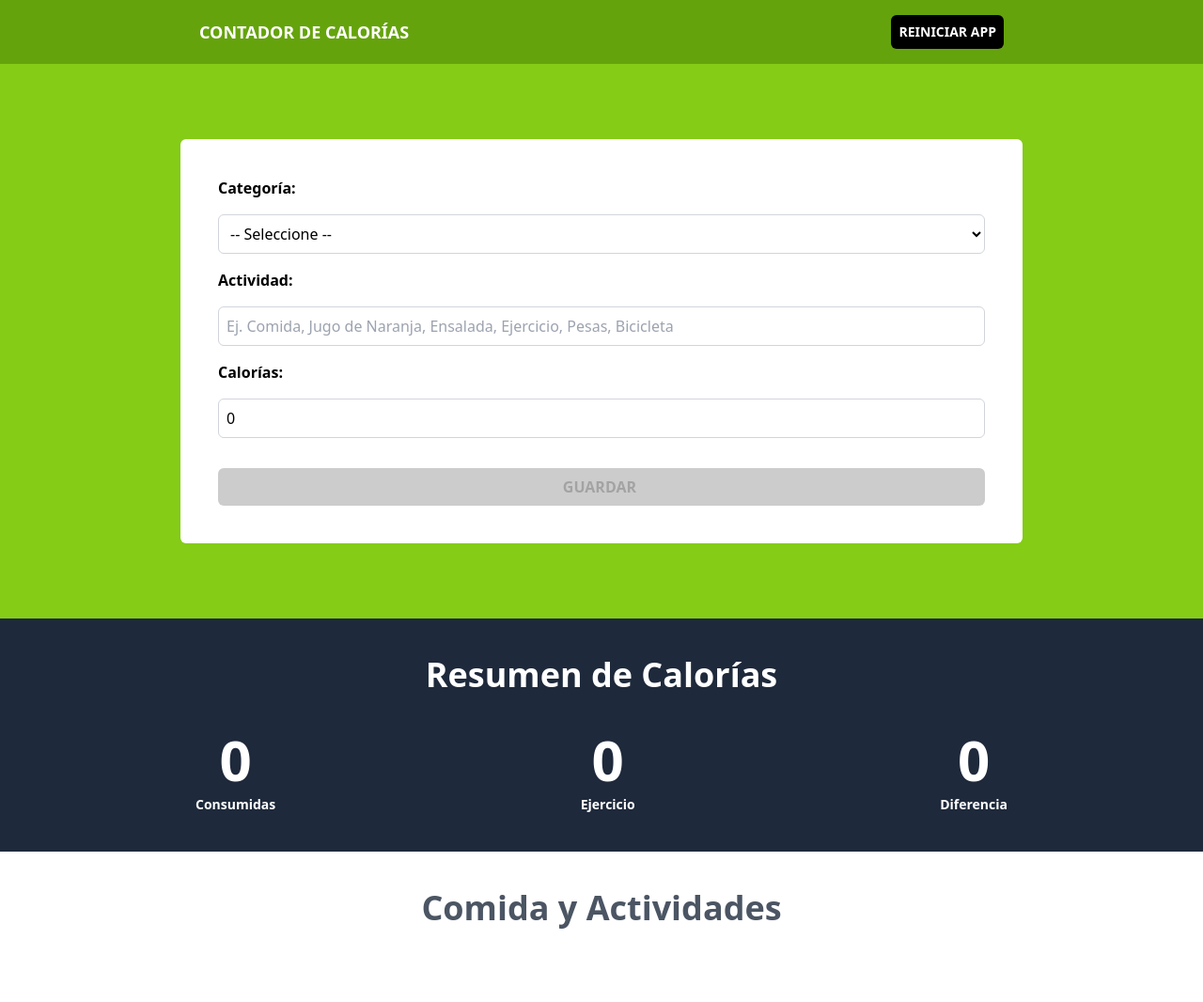
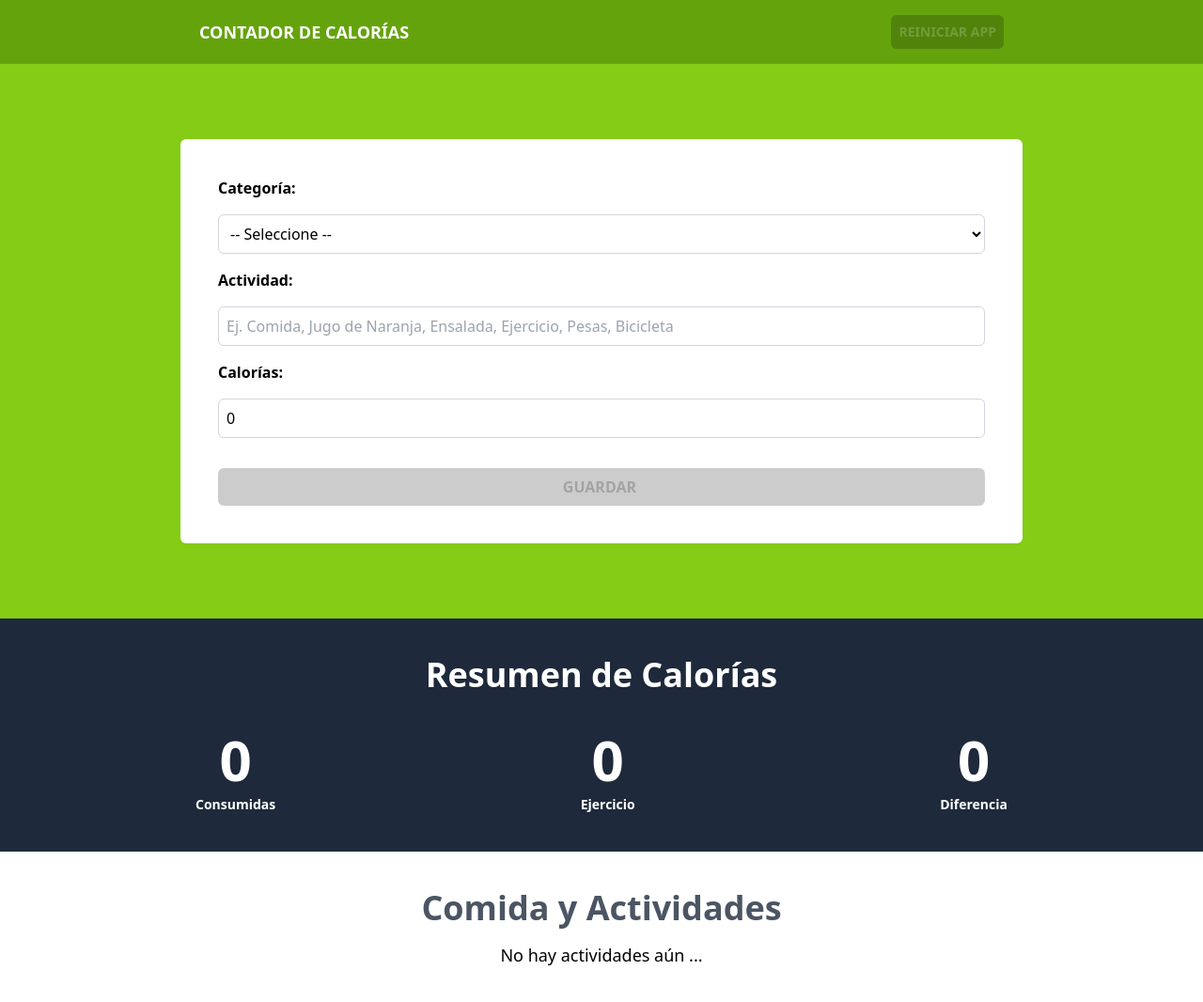
Before and after one commit to deglan-rivas/frontend-ts-calorieCounter, a React (Vite) app: page / in a window 1280 px wide. Shown: the top 1066 px of the page at 94% size. Before the commit the page ends 1026 px from the top, so only its background shows below. Built offline with nearby package versions, Linux system fonts and the light colour scheme.

Commit message:
feat: :sparkles: update fn restarApp

```diff
--- a/src/App.tsx
+++ b/src/App.tsx
@@ -17,7 +17,7 @@ function App() {
   }, [activities])
 
   function restartApp () {
-    console.log("Reiniciando App...")
+    setActivities([])
   }
 
   function saveActivity (e) {
@@ -46,7 +46,7 @@ function App() {
         saveActivity={saveActivity}
         activity={activity}
         setActivity={setActivity}
-        setActivities={setActivities}
+        activities={activities}
       />
       <Resume
         foodCalories={foodCalories}
--- a/src/components/ActivityList.tsx
+++ b/src/components/ActivityList.tsx
@@ -61,14 +61,20 @@ export default function ActivityList ({deleteActivity, updateActivity, activitie
       </h2>
 
       {
-        activities.map((activityCard) => (
-          <ActivityCard
+        activities.length === 0 ? (
+          <p className="text-lg text-center">
+            No hay actividades aún ...
+          </p>
+        ) : (
+          activities.map((activityCard) => (
+            <ActivityCard
             key={activityCard.id}
             activityCard={activityCard}
             updateActivity={updateActivity}
             deleteActivity={deleteActivity}
-          />
-        ))
+            />
+          ))
+        )
       }
     </section>
   )
--- a/src/components/Counter.tsx
+++ b/src/components/Counter.tsx
@@ -1,4 +1,4 @@
-export default function Counter ({restartApp, saveActivity, activity, setActivity, setActivities}) {
+export default function Counter ({restartApp, saveActivity, activity, setActivity, activities}) {
   // Object.values(activity).some(value => value === "" || value === 0)
   const isFull = Object.values(activity).every((value) => !!value)
 
@@ -10,7 +10,7 @@ export default function Counter ({restartApp, saveActivity, activity, setActivit
             Contador de calorías
           </h1>
 
-          <button className="bg-black rounded-md uppercase text-white font-semibold px-2 py-2 text-sm"
+          <button className={`${activities.length === 0 ? 'bg-black/20 text-white/20 cursor-not-allowed' : 'bg-black text-white cursor-pointer'} rounded-md uppercase font-semibold px-2 py-2 text-sm`}
             onClick={() => restartApp()}
           >
             Reiniciar App
```
